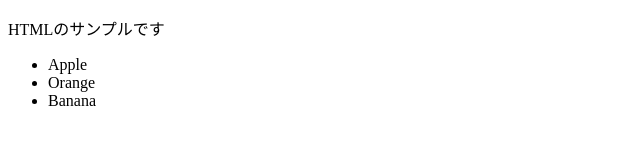
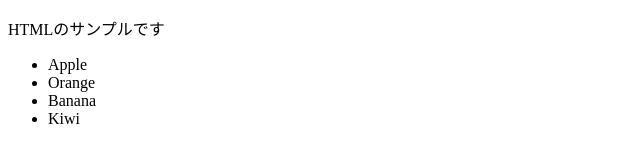
Before and after one commit to takeshi-yashiro/html-test2, a plain HTML site: page index.html in a window 1280 px wide. Shown: the full height of the page, 0-640 px from the left. Drawn offline with Linux system fonts and the light colour scheme.

Commit message:
Kiwiを追加

```diff
--- a/index.html
+++ b/index.html
@@ -9,6 +9,7 @@
             <li>Apple</li>
             <li>Orange</li>
             <li>Banana</li>
+            <li>Kiwi</li>
         </ul>
     </body>
 </html>
```
